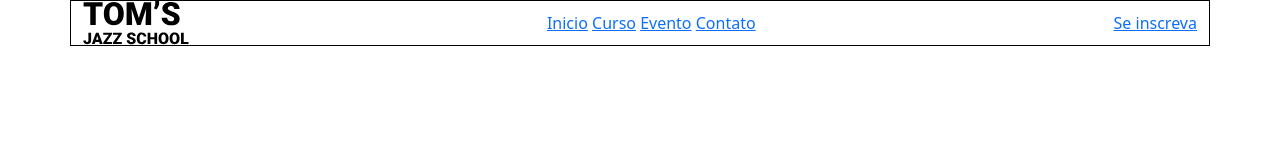
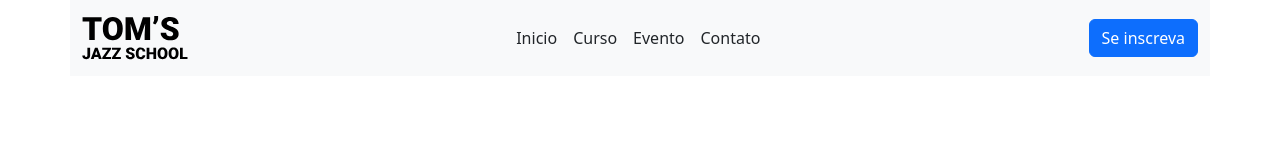
Before and after one commit to ronaldo-monteiro/final-lap, a plain HTML site: page index.html in a window 1280 px wide. Drawn offline with nearby package versions, Linux system fonts and the light colour scheme.

Commit message:
acabei o header

```diff
--- a/index.html
+++ b/index.html
@@ -10,34 +10,22 @@
       integrity="sha384-QWTKZyjpPEjISv5WaRU9OFeRpok6YctnYmDr5pNlyT2bRjXh0JMhjY6hW+ALEwIH"
       crossorigin="anonymous"
     />
-    <style>
-      header {
-        border: 1px solid black;
-      }
-      /*
-      div{
-        display: flex;
-        justify-content: space-between;
-        align-items: center;
-      }
-      */
-    </style>
   </head>
   <body>
-    <header class="container">
-      <div class="d-flex justify-content-between align-items-center">
+    <header class="container bg-light py-3">
+      <div class="d-flex justify-content-between align-items-center flex-wrap">
         <a href="#">
           <img src="./img/logo.svg" alt="Logo do Tom's jazz school" />
         </a>
 
-        <nav>
-          <a href="#">Inicio</a>
-          <a href="#">Curso</a>
-          <a href="#">Evento</a>
-          <a href="#">Contato</a>
+        <nav class="d-flex flex-wrap align-items-center">
+          <a href="#" class="nav-link px-2">Inicio</a>
+          <a href="#" class="nav-link px-2">Curso</a>
+          <a href="#" class="nav-link px-2">Evento</a>
+          <a href="#" class="nav-link px-2">Contato</a>
         </nav>
 
-        <a href="#">Se inscreva</a>
+        <a href="#" class="btn btn-primary">Se inscreva</a>
       </div>
     </header>
 
```
